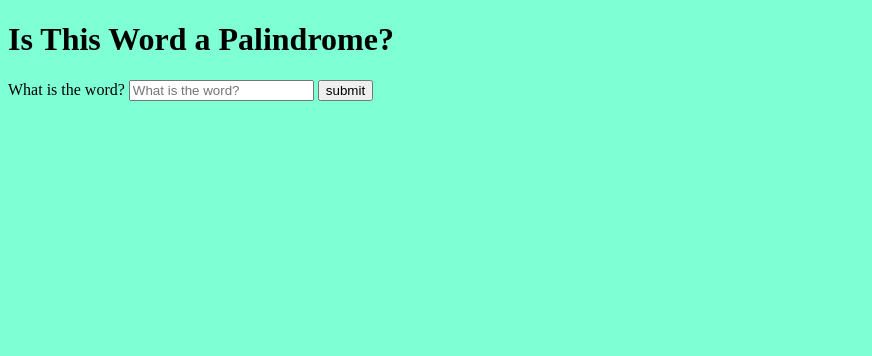
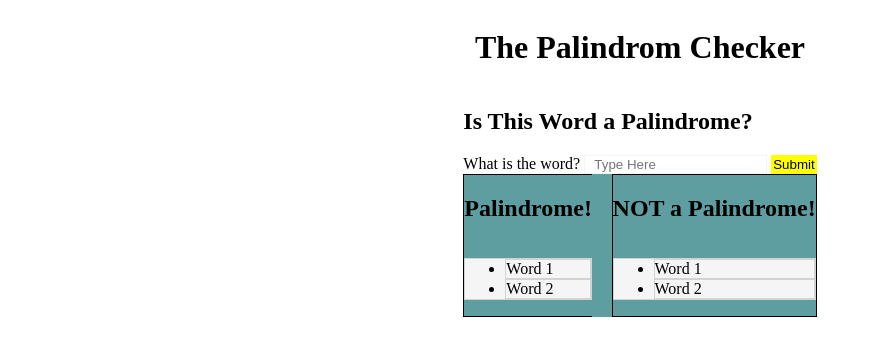
Before and after one commit to celoazevedo/palindrome, a plain HTML site: page index.html in a window 1280 px wide. Shown: the whole page, without its empty margins (0-872 px from the left). Drawn offline with Linux system fonts and the light colour scheme.

Commit message:
working on styling

```diff
--- a/index.html
+++ b/index.html
@@ -6,16 +6,38 @@
     <title>Palindrome Checker</title>
     <link rel="stylesheet" href="main.css">
 </head>
-<body class='mainDude'>
-    <h1>Is This Word a Palindrome?</h1>
-    <form action="text">
-        <label for="text" id="userImput">What is the word?</label>
-        <input type="text" placeholder="What is the word?">
-        <input type="submit" value="submit" id="submitButton">
-
-    </form>
-
-
+<body>
+    <header class="main-header" id="main-header">
+        <div>
+            <h1>The Palindrom Checker</h1>
+        </div>
+    </header>
+    <div class="container">
+        <div id="main" class="app app-body">
+            <h2>Is This Word a Palindrome?</h2>
+            <form class="my-form" action="text">
+                <label for="text" id="userImput">What is the word?</label>
+                <input class="placeholder" type="text" name="what-is-the-word" placeholder="  Type Here">
+                <button class="btn" id="button">Submit</button>
+            </form>
+        <div class="list-wrapper">
+            <div class="list1">
+                <h2>Palindrome!</h2>
+                <ul class="list-group" id="yes-palindrome-list">
+                    <li class="word-list" id="yes-word-list">Word 1</li>
+                    <li class="word-list" id="yes-word-list">Word 2</li>
+                </ul>
+            </div>
+            <div class="list2">
+                <h2>NOT a Palindrome!</h2>
+                <ul class="list-group" id="not-palindrome-list">
+                    <li class="word-list" id="no-word-list">Word 1</li>
+                    <li class="word-list" id="no-word-list">Word 2</li>
+                </ul>
+            </div>
+        </div>
+        </div>
+    </div>
     <script src="main.js"></script>
 </body>
 </html>
--- a/main.css
+++ b/main.css
@@ -1,6 +1,77 @@
 
 
-.mainDude {
-    background-color: aquamarine;
+body {
+    display: flex;
+    flex-direction: column;
+    justify-content: center;
+    align-items: center;
+}
+
+.main-header{
+    /* background-color: blue; */
+    max-width: 500px;
+    display: flex;
+    flex-direction: column;
+    justify-content: center;
+}
+
+h1{
+    display: flex;
+
 
 }
+
+.container{
+    /* background-color: burlywood; */
+    max-width: 500px;
+
+}
+
+.placeholder{
+    border: #f4f4f4;
+    border-style: solid;
+    border-width: 1px;
+}
+
+#button{
+    background-color: yellow;
+    color: black;
+    padding: 2px;
+    border: none;
+}
+
+.list-wrapper{
+    background-color: cadetblue;
+    display: flex;
+    flex-direction: row;
+    justify-content: space-between;
+}
+
+.list1{
+    border: black;
+    border-style: solid;
+    border-width: 1px 0px 1px 1px;
+    display: flex;
+    flex-direction: column;
+}
+
+.list2{
+    border: black;
+    border-style: solid;
+    border-width: 1px;
+    display: flex;
+    flex-direction: column;
+}
+
+li{
+    border: lightgray;
+    border-width: 1px;
+    border-style: solid;
+}
+
+.list-group{
+    background-color: whitesmoke;
+    border: lightgray;
+    border-width: 1px;
+    border-style: solid;
+}
--- a/main.js
+++ b/main.js
@@ -1,25 +1,54 @@
+// let submitButton = document.getElementById();
+// //  GET ELEMENT BY ID
+// var headerTitle = document.getElementById('main-header');
+// headerTitle.style.borderBottom = 'solid 3px #000';
+
+// //GET ELEMEBT BY CLASS NAME
+// var listItems = document.getElementsByClassName('word-list');
+// listItems[2].textContent = 'hellow';
+
+// //GET ELEMENT BY TAG NAME
+// var li = document.getElementsByTagName('li');
+
 //do not use String and Array methods
 //isPalindrome() must take in a string and return true or false
 //declare a new array, can pop and unshift, push shift... into new array
 //no splice, split,join
-function isPalindrome(word){
-    let len = word.length;
-    for (let i = 0; i < len / 2; i++){
-        if (word[i] !== word[len - 1 - i]){
-            return false;
-        } else {
-            return true;
-        }
-    }
-}
+// function isPalindrome(word){
+//     let len = word.length;
+//     for (let i = 0; i < len / 2; i++){
+//         if (word[i] !== word[len - 1 - i]){
+//             return false;
+//         } else {
+//             return true;
+//         }
+//     }
+// }
 // isPalindrome('racecar');
-console.log(isPalindrome('racecar'));
-console.log(isPalindrome('tacocat'));
-console.log(isPalindrome('anna'));
-console.log(isPalindrome('hello !**! olleh'));
-console.log(isPalindrome('12raar  21'));
+// console.log(isPalindrome('racecar'));
+// console.log(isPalindrome('tacocat'));
+// console.log(isPalindrome('anna'));
+// console.log(isPalindrome('hello !**! olleh'));
+// console.log(isPalindrome('12raar  21'));
 
-console.dir(document);
+// console.dir(document);
 
 
-let submitButton = document.getElementById();
+var button = document.getElementById('button').addEventListener('click', isPalindrome);
+
+// function isPalindrome(word){
+//     let len = word.length;
+//     for (let i = 0; i < len / 2; i++){
+//         if (word[i] !== word[len - 1 - i]){
+//             return false;
+//         } else {
+//             return true;
+//         }
+//     }
+//     console.log(isPalindrome('racecar'));
+// }
+
+function isPalindrome(){
+    console.log("buttonClicked");
+
+}
```
